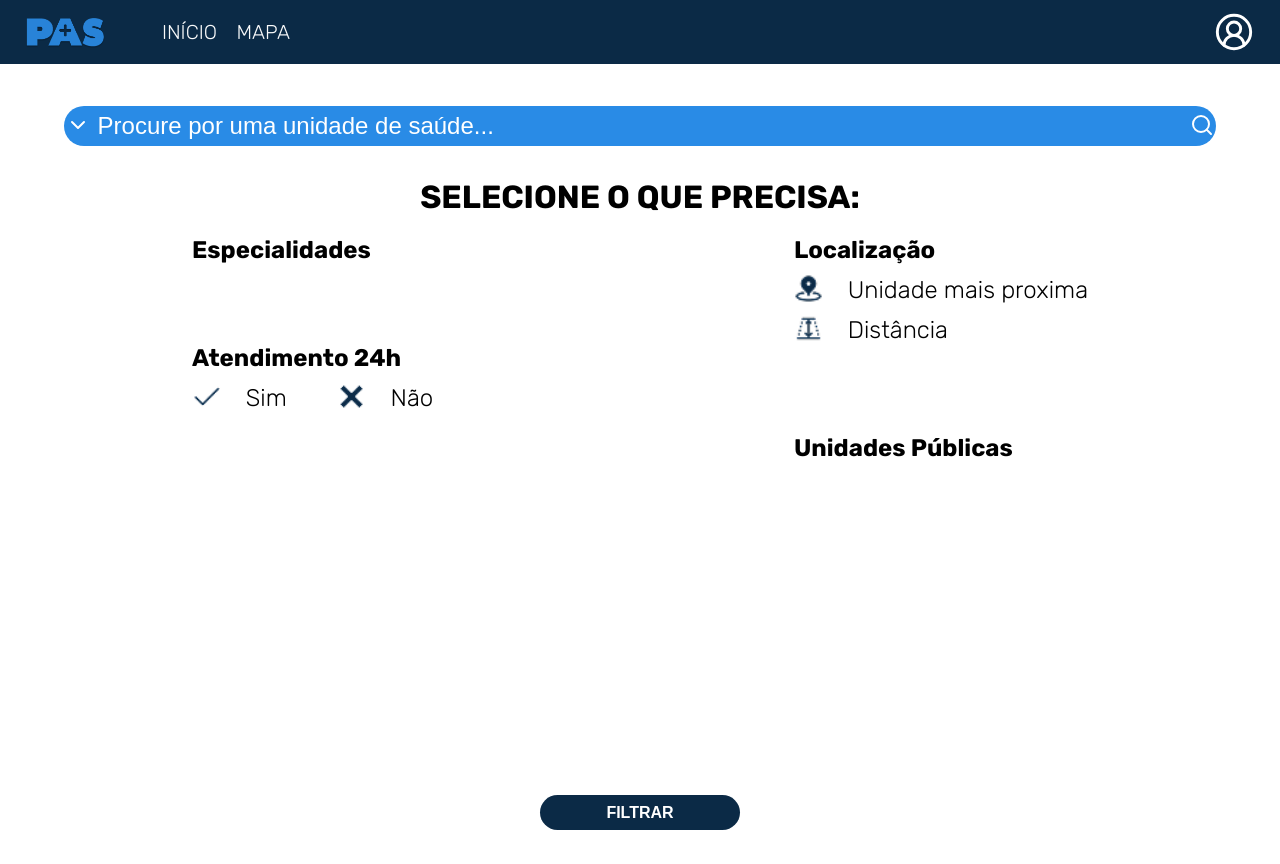
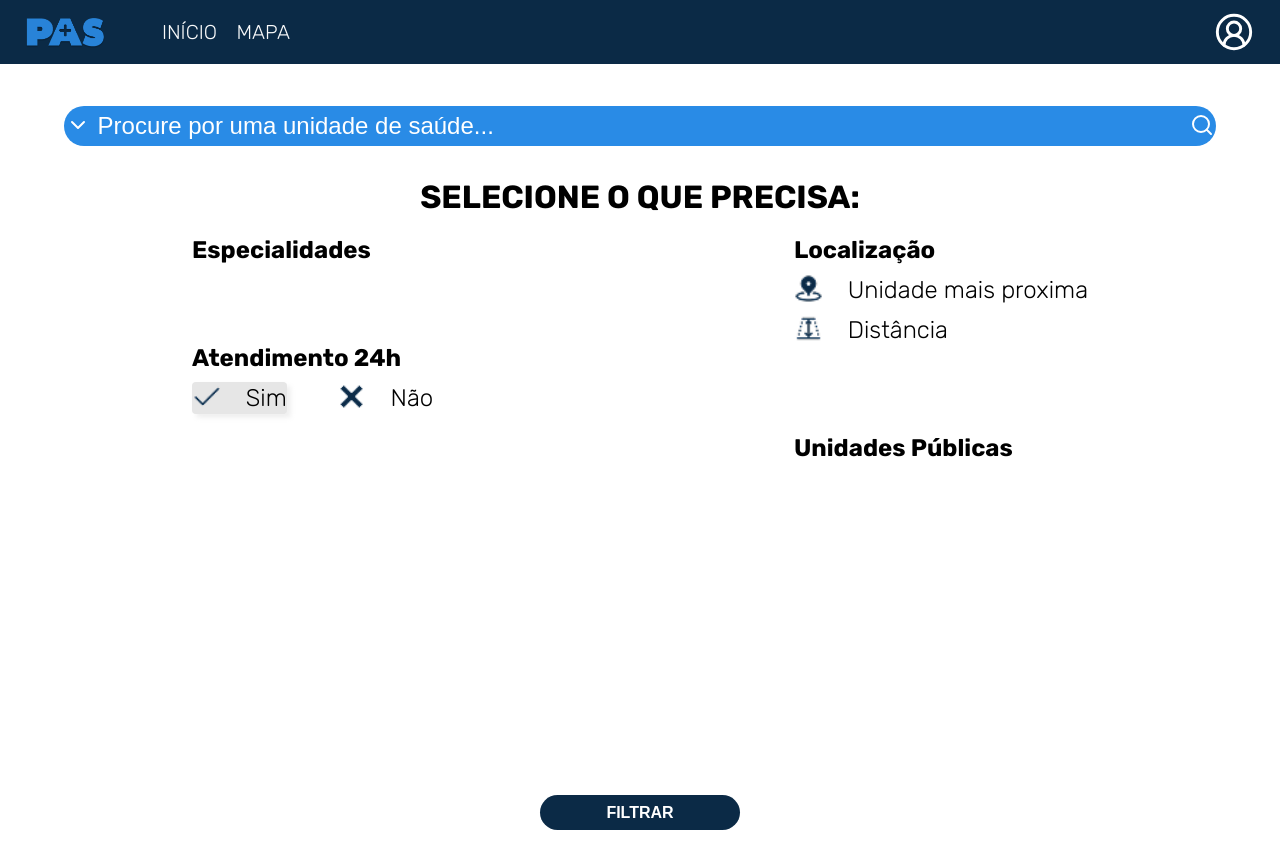
Before and after one commit to niiccholas/senai-tcc-pas, a Next.js app: page /filtro in a window 1280 px wide. In both pictures the pointer is over the element "Sim". Built offline with nearby package versions, Linux system fonts and the light colour scheme; no server answers.

Commit message:
feat: hover do icontext

```diff
--- a/app/components/iconText/IconText.module.css
+++ b/app/components/iconText/IconText.module.css
@@ -1,14 +1,18 @@
 .icontext{
     display: flex;
     flex-direction: row;
-    max-width: 500px;
     height: 4vh;
-    width: auto;
+    width:fit-content;
     justify-content: flex-start;
     gap: 25px;
     cursor: pointer;
     margin-bottom: 1vh;
+}
 
+.icontext:hover{
+    background-color: #e6e6e6;
+    border-radius: 4px;
+    box-shadow: 4px 4px 4px  rgba(197, 197, 197, 0.25);
 }
 
 .icontext img{
```
